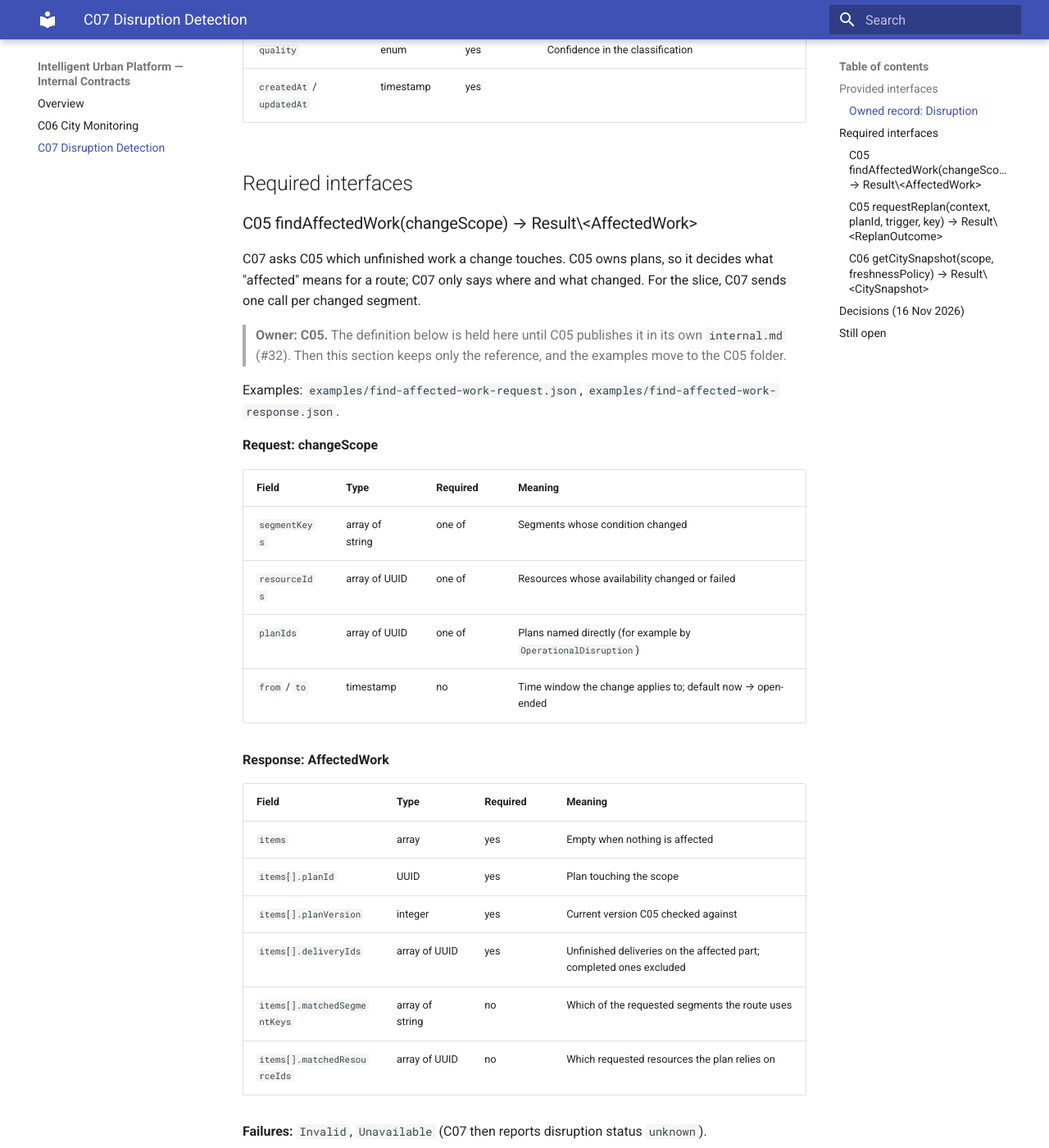
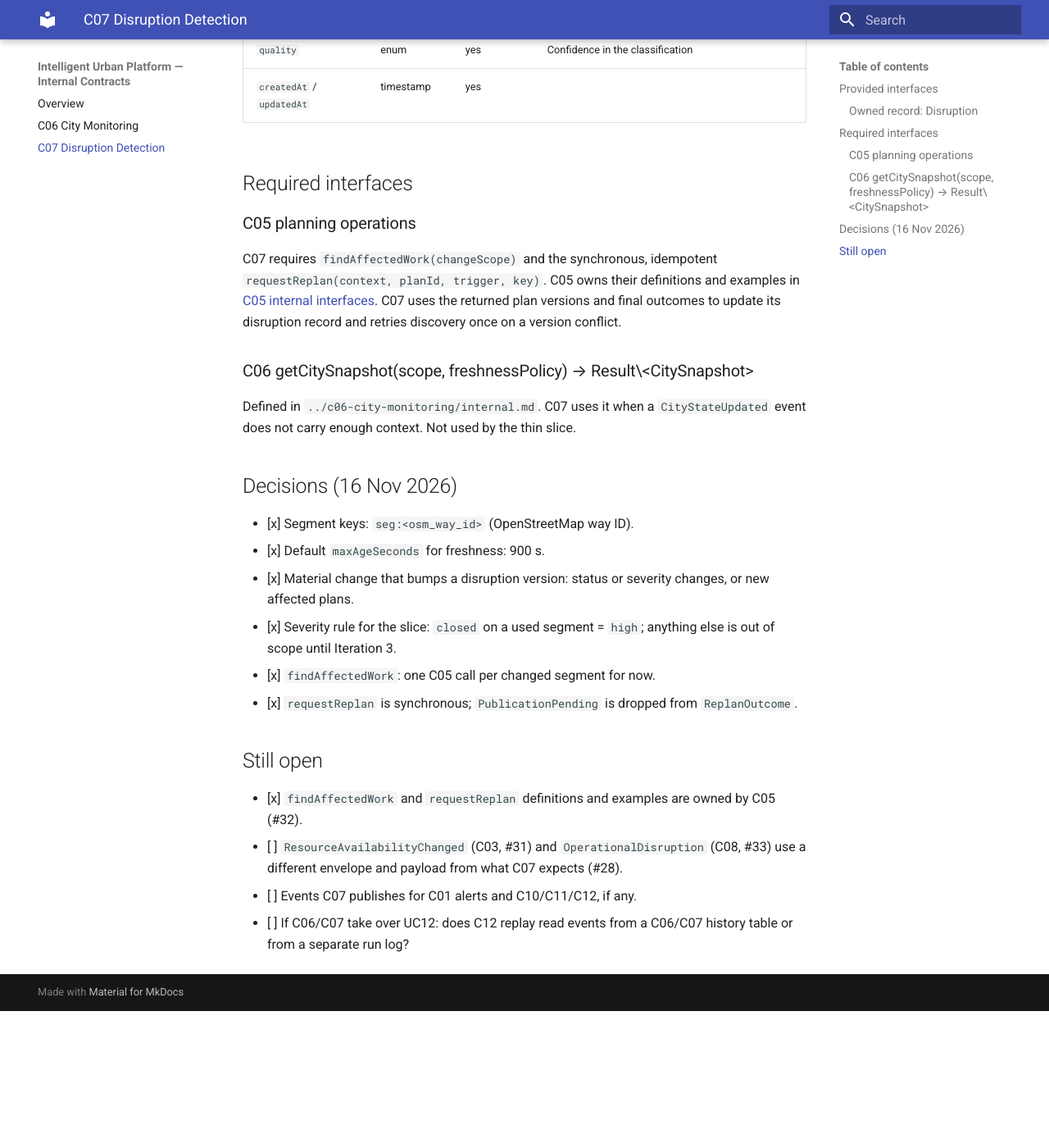
Before and after one commit to ASE-Group-10/IntelligentUrbanPlatform, an MkDocs documentation site: the page built from contracts/components/c07-disruption-detection/internal.md, in a window 1280 px wide and 1400 px high, scrolled down 1105 px. Shown: the whole window at 82% size. Built offline with MkDocs 1.6.1 and Material for MkDocs 9.7.7, drawn with Linux system fonts in a browser that asks for light colours; after the commit the page ends 2338 px from its top, so only the background shows below that; some of the changed text lies outside the part shown.

Commit message:
docs(c05): define planning contracts

```diff
--- a/contracts/components/c07-disruption-detection/internal.md
+++ b/contracts/components/c07-disruption-detection/internal.md
@@ -34,79 +34,13 @@ C10 and C12 will read it, so it should stay stable. Persisted by
 
 ## Required interfaces
 
-### C05 findAffectedWork(changeScope) → Result\<AffectedWork\>
+### C05 planning operations
 
-C07 asks C05 which unfinished work a change touches. C05 owns plans, so it
-decides what "affected" means for a route; C07 only says where and what
-changed. For the slice, C07 sends one call per changed segment.
-
-> **Owner: C05.** The definition below is held here until C05 publishes it in
-> its own `internal.md` (#32). Then this section keeps only the reference, and
-> the examples move to the C05 folder.
-
-Examples: `examples/find-affected-work-request.json`,
-`examples/find-affected-work-response.json`.
-
-**Request: changeScope**
-
-| Field | Type | Required | Meaning |
-| --- | --- | --- | --- |
-| `segmentKeys` | array of string | one of | Segments whose condition changed |
-| `resourceIds` | array of UUID | one of | Resources whose availability changed or failed |
-| `planIds` | array of UUID | one of | Plans named directly (for example by `OperationalDisruption`) |
-| `from` / `to` | timestamp | no | Time window the change applies to; default now → open-ended |
-
-**Response: AffectedWork**
-
-| Field | Type | Required | Meaning |
-| --- | --- | --- | --- |
-| `items` | array | yes | Empty when nothing is affected |
-| `items[].planId` | UUID | yes | Plan touching the scope |
-| `items[].planVersion` | integer | yes | Current version C05 checked against |
-| `items[].deliveryIds` | array of UUID | yes | Unfinished deliveries on the affected part; completed ones excluded |
-| `items[].matchedSegmentKeys` | array of string | no | Which of the requested segments the route uses |
-| `items[].matchedResourceIds` | array of UUID | no | Which requested resources the plan relies on |
-
-**Failures:** `Invalid`, `Unavailable` (C07 then reports disruption status
-`unknown`).
-
-### C05 requestReplan(context, planId, trigger, key) → Result\<ReplanOutcome\>
-
-C07 sends one `requestReplan` per affected plan. The call is synchronous: C05
-answers with a final outcome straight away.
-
-> **Owner: C05.** Held here until #32, as above.
-
-Examples: `examples/request-replan.json`, `examples/replan-saved.json`.
-
-**Request**
-
-| Field | Type | Required | Meaning |
-| --- | --- | --- | --- |
-| `context` | AuthContext | yes | Service identity `C07`, plus `correlationId` |
-| `planId` | UUID | yes | Plan to revise |
-| `trigger.disruptionId` | UUID | yes | Disruption record behind the request |
-| `trigger.disruptionVersion` | integer | yes | Version of that record |
-| `trigger.basedOnPlanVersion` | integer | yes | Plan version returned by `findAffectedWork` |
-| `trigger.reason` | enum | yes | `road_closed` / `congestion` / `resource_unavailable` / `operational_failure` / `weather` |
-| `trigger.citySnapshotVersion` | integer | no | Snapshot the disruption was judged on |
-| `trigger.sourceEventId` | UUID | yes | Event that started the chain |
-| `key` | string | yes | Idempotency key = `planId:disruptionId:disruptionVersion` |
-
-**Response: ReplanOutcome**
-
-| Field | Type | Required | Meaning |
-| --- | --- | --- | --- |
-| `status` | enum | yes | `NoChange` / `ReviewRequired` / `PlanSaved` |
-| `newPlanVersion` | integer | when saved | Version of the saved revision |
-| `decisionId` | UUID | when saved | C10 decision record |
-
-**Failures:** `Conflict` (plan version moved on; C07 re-runs `findAffectedWork`
-once), `Infeasible`, `Unavailable`, `NotFound`.
-
-The idempotency key is what stops the C08 → C07 → C05 loop. The same
-disruption version can never produce a second replan of the same plan; C05
-returns the first outcome again.
+C07 requires `findAffectedWork(changeScope)` and the synchronous, idempotent
+`requestReplan(context, planId, trigger, key)`. C05 owns their definitions and
+examples in [C05 internal interfaces](../c05-planning/internal.md).
+C07 uses the returned plan versions and final outcomes to update its disruption
+record and retries discovery once on a version conflict.
 
 ### C06 getCitySnapshot(scope, freshnessPolicy) → Result\<CitySnapshot\>
 
@@ -125,7 +59,7 @@ slice.
 
 ## Still open
 
-- [ ] `findAffectedWork` and `requestReplan` move to C05's contracts (#32).
+- [x] `findAffectedWork` and `requestReplan` definitions and examples are owned by C05 (#32).
 - [ ] `ResourceAvailabilityChanged` (C03, #31) and `OperationalDisruption` (C08, #33) use a different envelope and payload from what C07 expects (#28).
 - [ ] Events C07 publishes for C01 alerts and C10/C11/C12, if any.
 - [ ] If C06/C07 take over UC12: does C12 replay read events from a C06/C07 history table or from a separate run log?
```
Also changed, not shown: contracts/components/c05-planning/internal.md (added, +164 -0 lines), 17 other files.
